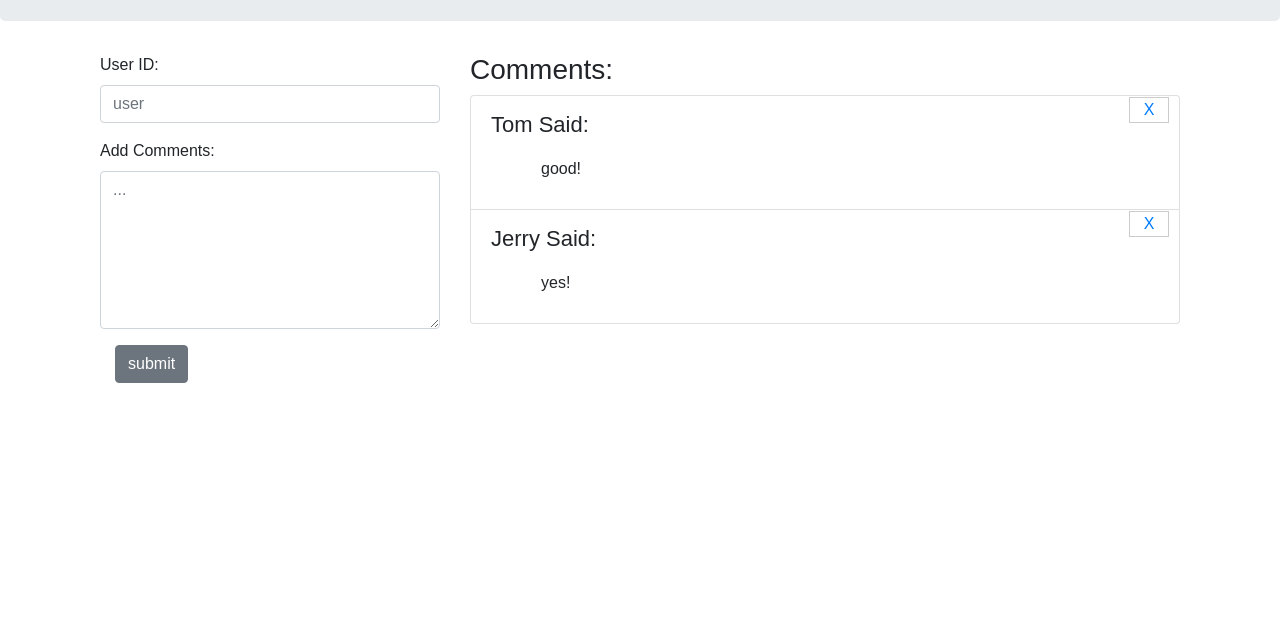
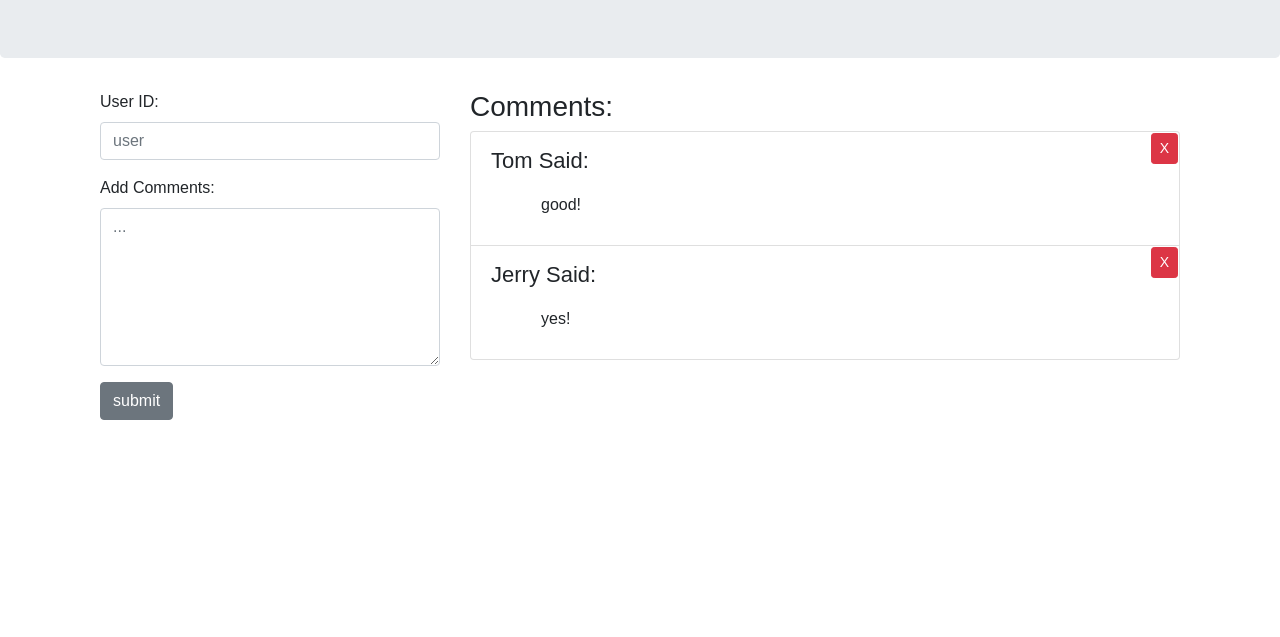
Before and after one commit to squall2046/React-Comment-React-Redux, a React app in the folder client/: page / in a window 1280 px wide. Shown: the part 163-800 px from the top of the page. Built offline with nearby package versions, Linux system fonts and the light colour scheme.

Commit message:
update delete button

```diff
--- a/client/src/components/comment-add/comment-add.jsx
+++ b/client/src/components/comment-add/comment-add.jsx
@@ -57,11 +57,10 @@ export default class CommentAdd extends Component {
                         ></textarea>
                     </div>
                     <div className="form-group">
-                        <div className="col-sm-offset-2 col-sm-10">
+                        <div className="col-sm-offset-2">
                             <button type='button'
                                 className="btn btn-secondary pull-right"
-                                onClick={this.handleSubmit}
-                            >submit</button>
+                                onClick={this.handleSubmit}>submit</button>
                         </div>
                     </div>
                 </form>
--- a/client/src/components/comment-item/comment-item.jsx
+++ b/client/src/components/comment-item/comment-item.jsx
@@ -5,7 +5,16 @@ import './commentItem.css'
 export default class CommentItem extends Component {
 
     static propTypes = {
-        comment: PropTypes.object.isRequired
+        comment: PropTypes.object.isRequired,
+        deleteComment: PropTypes.func.isRequired,
+        index: PropTypes.number.isRequired,
+    }
+
+    handleDelete = () => {
+        const { comment, deleteComment, index } = this.props
+        if (window.confirm(`Confirm to delete ${comment.username} comment?`)) {
+            deleteComment(index)
+        }
     }
 
     render() {
@@ -15,7 +24,8 @@ export default class CommentItem extends Component {
         return (
             <li className="list-group-item">
                 <div className="handle">
-                    <a href="javascript:;"> X </a>
+                    {/* <a href="javascript:;" onClick={this.handleDelete}> X </a> */}
+                    <button type='button'  className='btn btn-sm btn-danger' onClick={this.handleDelete}> X </button>
                 </div>
                 <p className="user"><span>{comment.username}</span><span> Said:</span></p>
                 <p className="sentence">{comment.content}</p>
--- a/client/src/components/comment-item/commentItem.css
+++ b/client/src/components/comment-item/commentItem.css
@@ -4,11 +4,8 @@ li {
 }
 
 .handle {
-    width: 40px;
-    border: 1px solid #ccc;
-    background: #fff;
     position: absolute;
-    right: 10px;
+    right: 1px;
     top: 1px;
     text-align: center;
 }
--- a/client/src/components/comment-list/comment-list.jsx
+++ b/client/src/components/comment-list/comment-list.jsx
@@ -7,12 +7,13 @@ import './commentList.css'
 export default class CommentList extends Component {
 
     static propTypes = {
-        comments: PropTypes.array.isRequired
+        comments: PropTypes.array.isRequired,
+        deleteComment: PropTypes.func.isRequired
     }
 
     render() {
 
-        const { comments } = this.props
+        const { comments, deleteComment } = this.props
 
         return (
             <div className="col-md-8 float-right">
@@ -21,7 +22,7 @@ export default class CommentList extends Component {
 
                 <ul className="list-group">
                     {
-                        comments.map((c, index) => <CommentItem comment={c} key={index} />)
+                        comments.map((c, index) => <CommentItem comment={c} key={index} index={index} deleteComment={deleteComment} />)
                     }
                 </ul>
             </div>
--- a/client/src/containers/app/App.js
+++ b/client/src/containers/app/App.js
@@ -35,16 +35,23 @@ class App extends Component {
   //   this.setState({ comments })
   // }
 
+  deleteComment = (index) => {
+    const { comments } = this.state
+    comments.splice(index, 1)
+    this.setState({ comments })
+  }
+
   render() {
     const { comments, addComment, deleteComment } = this.props
 
     return (
       <div>
-        <header className='site-header jumbotron '>
+        <header className='site-header jumbotron'>
           <div className="container">
             <div className="row">
               <div className="col-xs-12">
-                <h1>React Redux</h1>
+                <h1>React Comments</h1>
+                <h4>React-Redux</h4>
               </div>
             </div>
           </div>
--- a/package.json
+++ b/package.json
@@ -21,6 +21,7 @@
   "dependencies": {
     "express": "^4.16.3",
     "if-env": "^1.0.4",
+    "prop-types": "^15.7.2",
     "redux": "^4.0.4"
   }
 }
```
Also changed, not shown: 1 other file.
